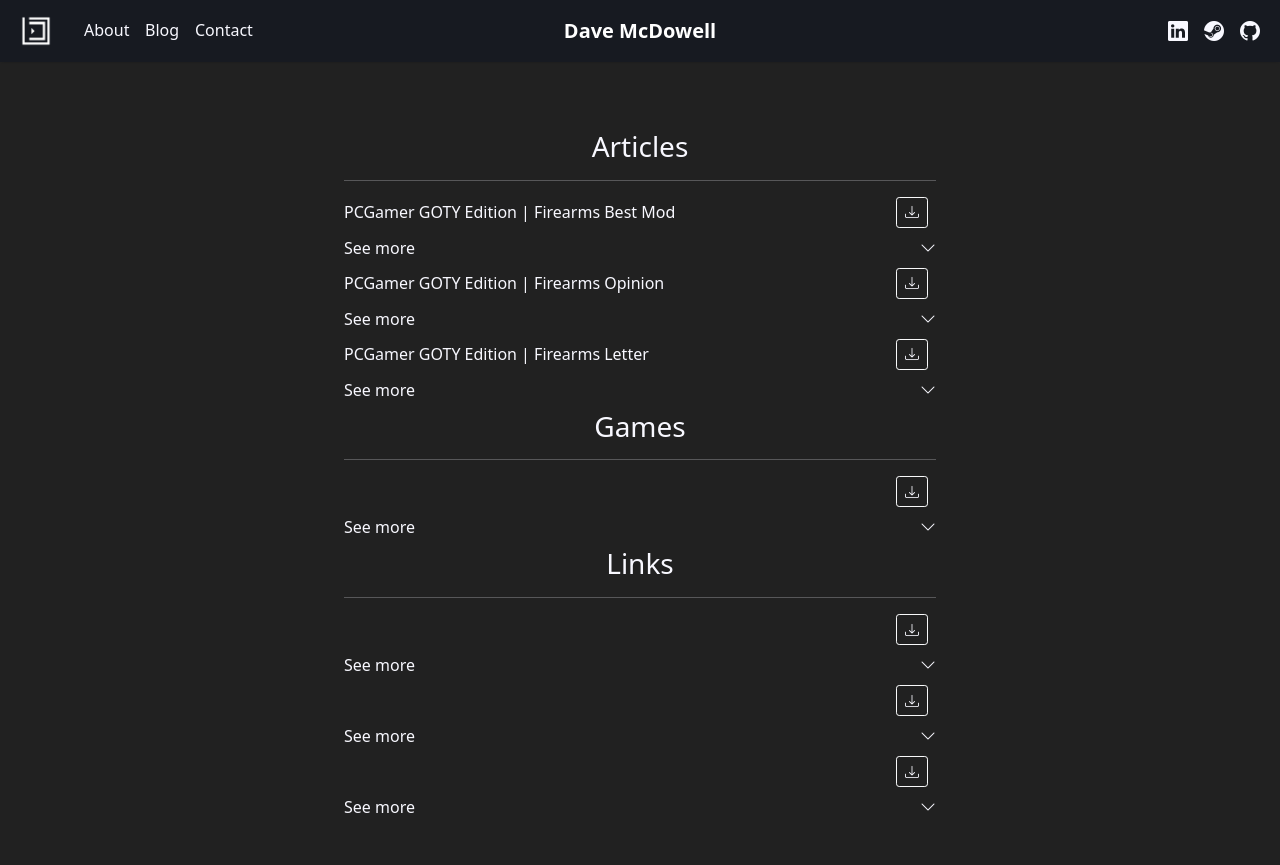
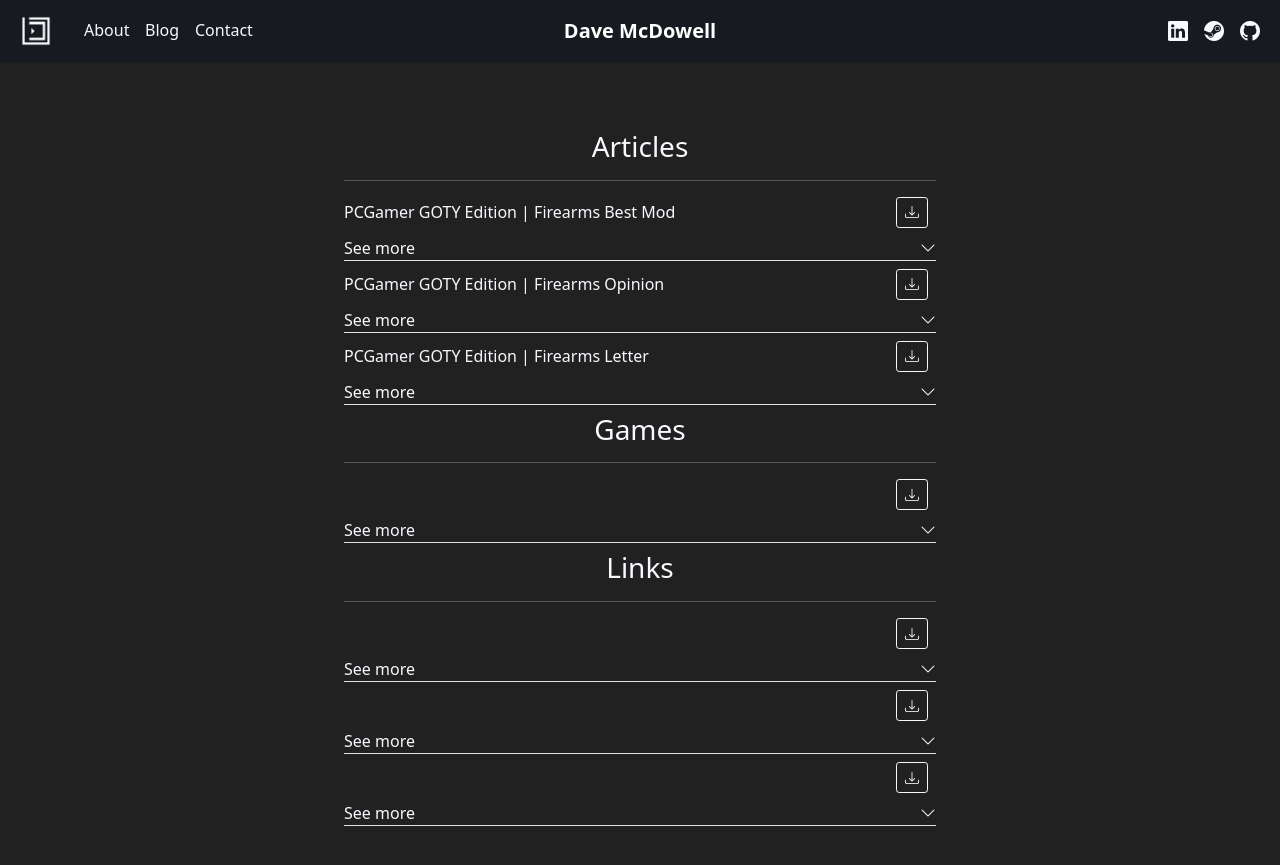
Before and after one commit to davemcdowell/portfolio, a Jekyll site: the page built from downloads.html, in a window 1280 px wide and 900 px high, scrolled down 851 px. Shown: the top 865 px of the window. Built offline with Jekyll 4.4.1, drawn with Linux system fonts in a browser that asks for light colours; nearby versions of some CDN libraries.

Commit message:
Update downloads.html

```diff
--- a/downloads.html
+++ b/downloads.html
@@ -22,7 +22,7 @@
                     <p class="d-inline-block m-0">{{ item.title }}</p>
                     <a class="btn btn-sm btn-outline-light me-2" href="{{ item.url }}" download="{{ item.title | downcase | replace: ' ', '_' }}"><i class="bi bi-download"></i></a>
                 </div>
-                <a class="no-underline d-flex flex-row justify-content-between align-items-center border-btm my-2" data-bs-toggle="collapse" href="#download-{{ forloop.index }}-{{ category.group }}" role="button" aria-expanded="false" aria-controls="download-{{ forloop.index }}-{{ category.group }}">
+                <a class="no-underline d-flex flex-row justify-content-between align-items-center border-bottom my-2" data-bs-toggle="collapse" href="#download-{{ forloop.index }}-{{ category.group }}" role="button" aria-expanded="false" aria-controls="download-{{ forloop.index }}-{{ category.group }}">
                   <span>See more </span><i class="bi bi-chevron-down"></i>
                 </a>
                 <div class="collapse w-100" id="download-{{ forloop.index }}-{{ category.group }}">
```
